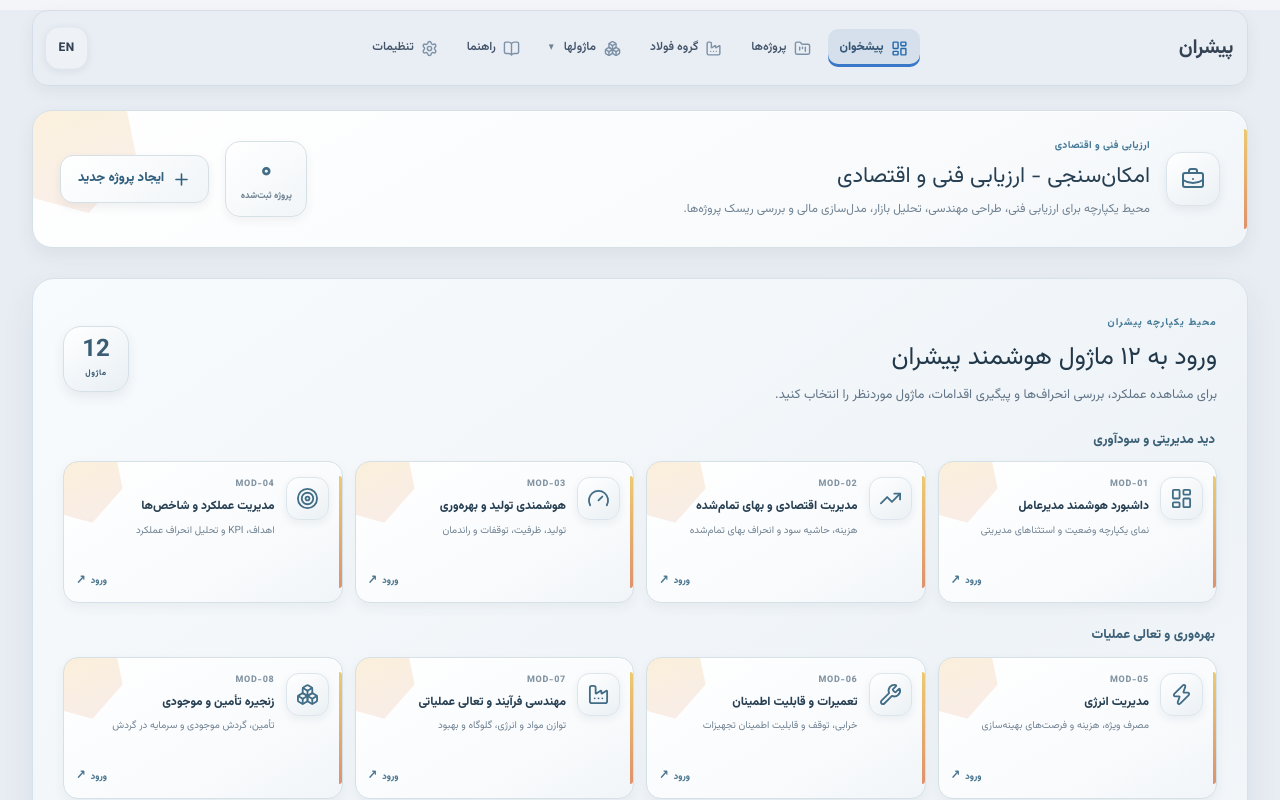
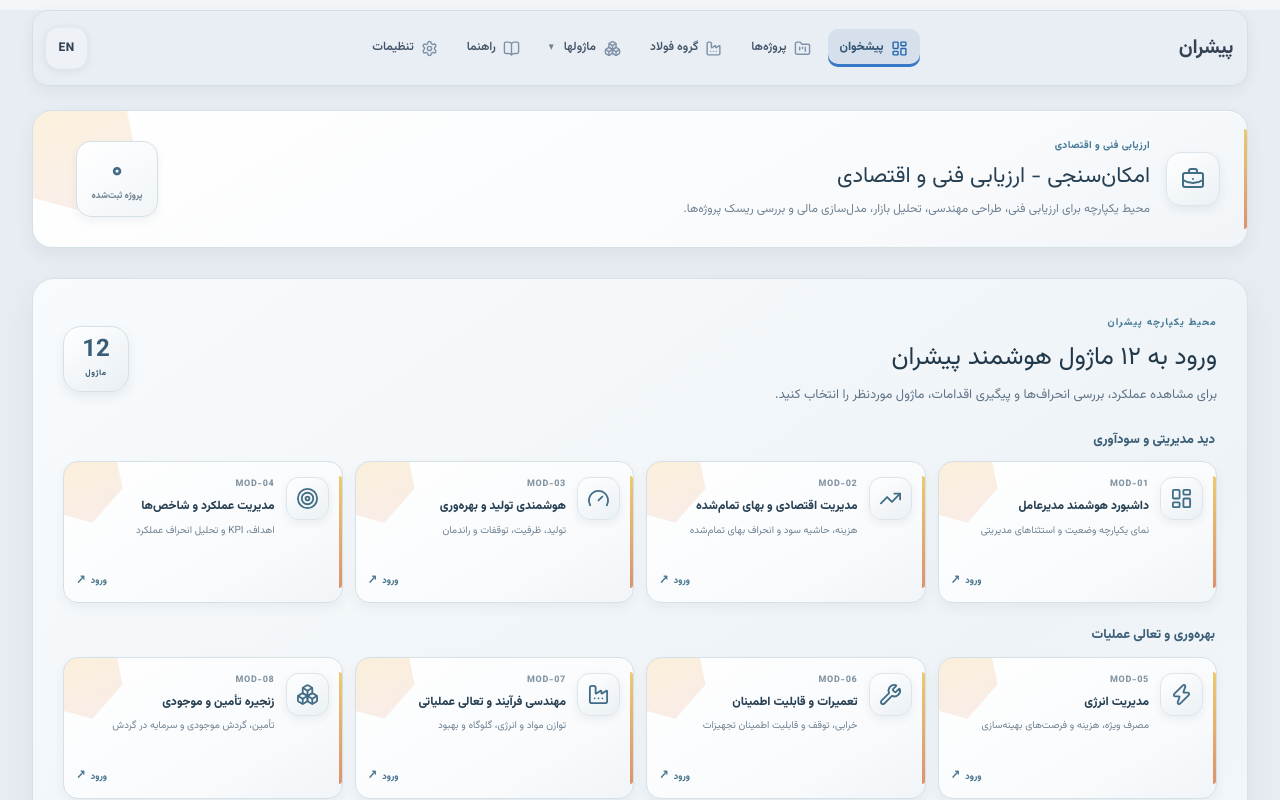
Before and after one commit to nrazaniemail-ship-it/pishran, a React (Vite) app in the folder frontend/: page / in a window 1280 px wide. Shown: the top 800 px of the page. Built offline with nearby package versions, Linux system fonts and the light colour scheme.

Commit message:
Make feasibility launcher card the single project entry point

```diff
--- a/frontend/src/App.tsx
+++ b/frontend/src/App.tsx
@@ -325,7 +325,7 @@ export default function App() {
     </header>
 
     {page === 'dashboard' && <>
-      <section className="feasibility-launcher-card" aria-labelledby="feasibility-launcher-title">
+      <section className="feasibility-launcher-card" aria-labelledby="feasibility-launcher-title" role="link" tabIndex={0} onClick={() => navigateTo('projects')} onKeyDown={event => { if (event.key === 'Enter' || event.key === ' ') { event.preventDefault(); navigateTo('projects') } }}>
         <div className="feasibility-launcher-icon"><BriefcaseBusiness size={24}/></div>
         <div className="feasibility-launcher-copy">
           <span className="feasibility-launcher-eyebrow">{isEn ? 'FEASIBILITY & INVESTMENT ASSESSMENT' : 'ارزیابی فنی و اقتصادی'}</span>
@@ -336,7 +336,6 @@ export default function App() {
           <b>{projects.length.toLocaleString(isEn ? 'en-US' : 'fa-IR')}</b>
           <span>{isEn ? 'PROJECTS' : 'پروژه ثبت‌شده'}</span>
         </div>
-        <button className="feasibility-launcher-action" type="button" onClick={() => navigateTo('projects')}><Plus size={19}/> {isEn ? 'Create new project' : 'ایجاد پروژه جدید'}</button>
       </section>
 
       <section className="module-launcher" aria-labelledby="module-launcher-title">
```
